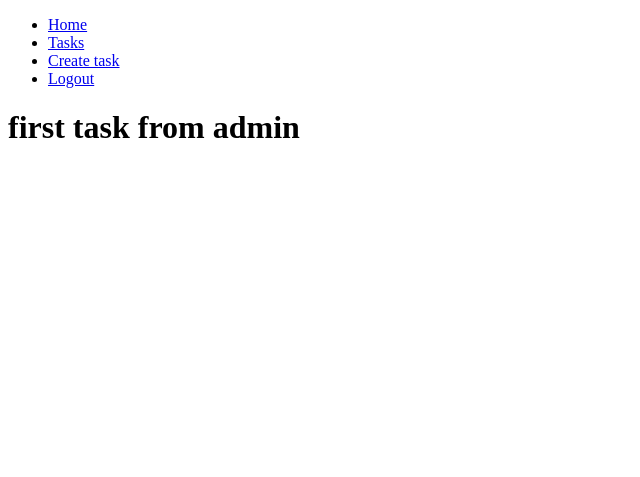
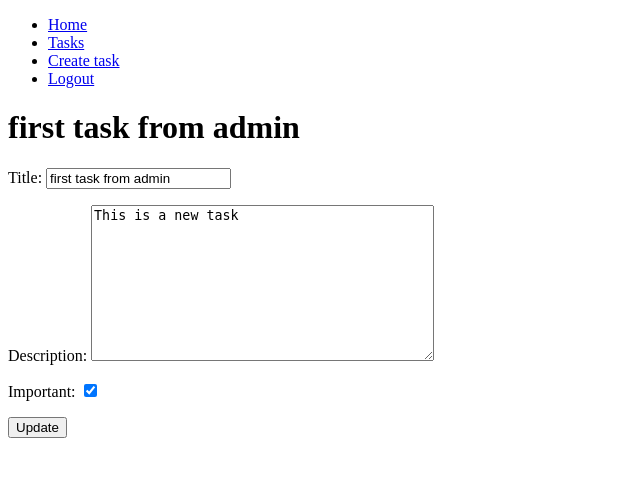
Before and after one commit to Jcamilovpr/django-crud-auth, a Django app: page /tasks/1/ in a window 1280 px wide. Shown: the top 477 px of the page, without its empty margins (0-640 px from the left). Run offline with Django 5.2, Linux system fonts and the light colour scheme; a user stored in the database is signed in; data comes from the database, SQL or seed files in the repository; both versions use the stored data as it was after the commit.

Commit message:
Enable task update from task detail page
- Added form to `task_detail.html` for editing existing tasks
- Updated `task_detail` view to handle GET (load form) and POST (update task)
- Included error handling to display validation messages on update

```diff
--- a/tasks/templates/task_detail.html
+++ b/tasks/templates/task_detail.html
@@ -4,4 +4,13 @@
 
     <h1>{{task.title}}</h1>
 
+    {{error}}
+
+    <form method="POST">
+        {% csrf_token %}
+        {{form.as_p}}
+        <button>
+            Update
+        </button>
+    </form>
 {% endblock %}
--- a/tasks/views.py
+++ b/tasks/views.py
@@ -62,10 +62,25 @@ def create_task(request):
 
 
 def task_detail(request, task_id):
-    task = get_object_or_404(Task, pk=task_id)
-    return render(request, 'task_detail.html', {
-        'task': task
-    })
+    if request.method == 'GET':
+        task = get_object_or_404(Task, pk=task_id, user=request.user)
+        form = TaskForm(instance=task)
+        return render(request, 'task_detail.html', {
+            'task': task,
+            'form': form
+        })
+    else:
+        try:
+            task = get_object_or_404(Task, pk=task_id, user=request.user)
+            form = TaskForm(request.POST, instance=task)
+            form.save()
+            return redirect('tasks')
+        except ValueError:
+            return render(request, 'task_detail.html', {
+                'task': task,
+                'form': form,
+                'error': "Error updating task"
+            })
 
 
 def signout(request):
```
Also changed, not shown: db.sqlite3.
